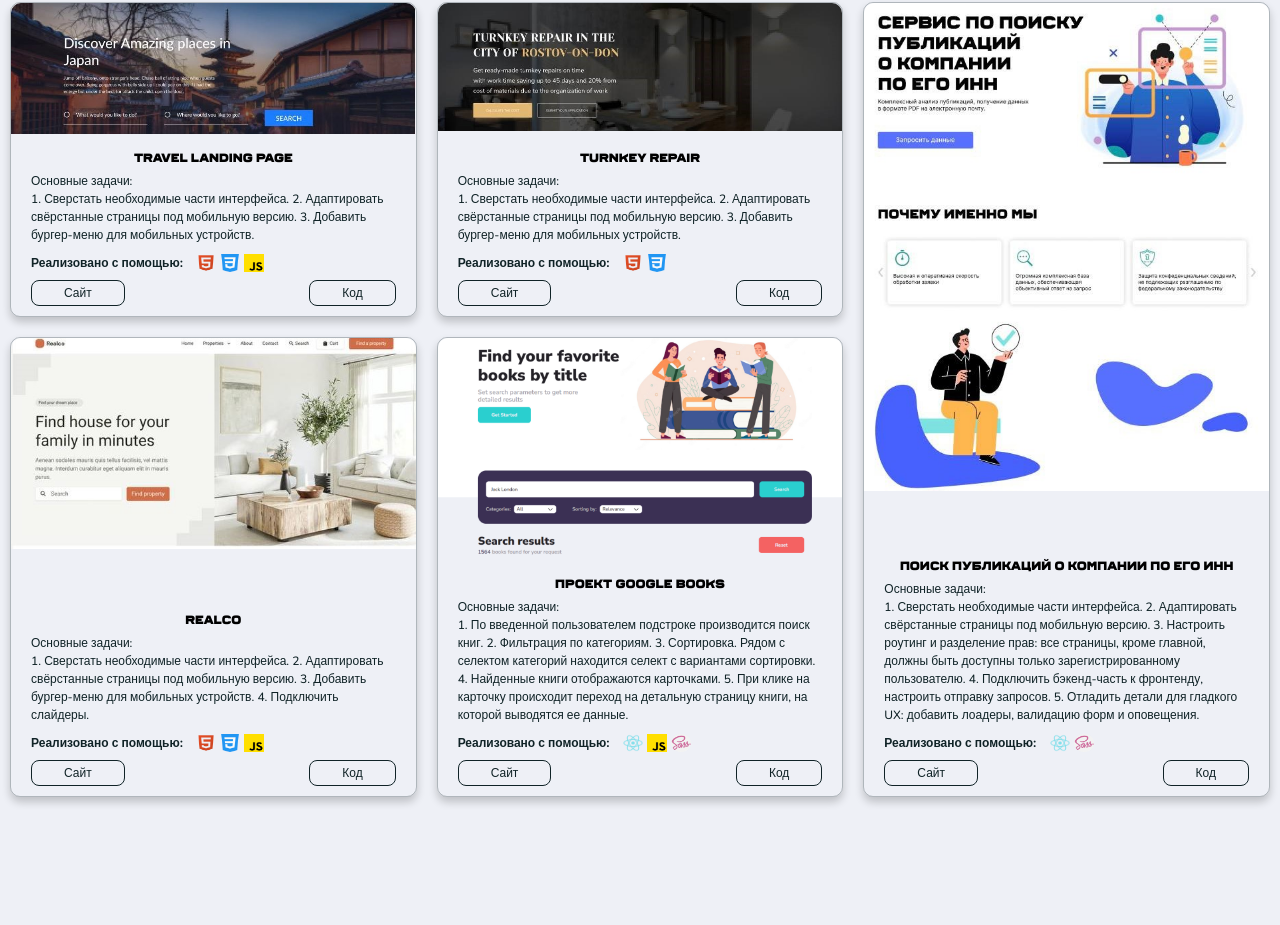
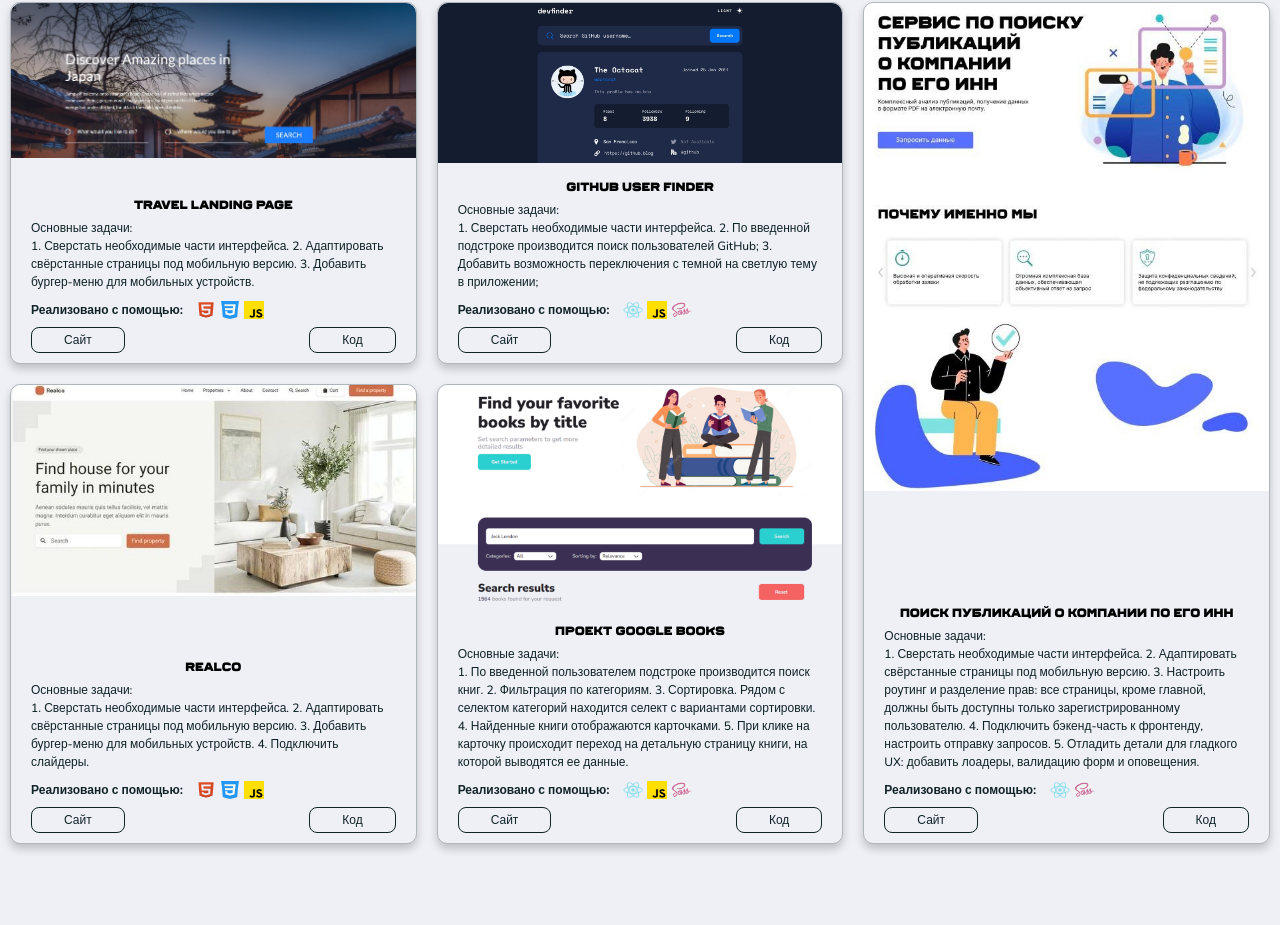
Before and after one commit to KivaVlad/React-Portfolio, a React (Create React App) app: page /#/projects in a window 1280 px wide. Shown: the part 1075-2000 px from the top of the page. Built offline with nearby package versions, Linux system fonts and the light colour scheme.

Commit message:
Добавил новый проект

```diff
--- a/src/pages/ProjectsPage/Projects.jsx
+++ b/src/pages/ProjectsPage/Projects.jsx
@@ -175,17 +175,17 @@ const Projects = () => {
                                 <img src={landing5} className="projects_image" alt="img"/>
                             </div>
                             <div className="projects_card_text">
-                                <div className="projects_card_title">Turnkey Repair</div>
+                                <div className="projects_card_title">GitHub User Finder</div>
                                 <div className="projects_card_subtitle">
                                     Основные задачи: <br/>
                                         1. Сверстать необходимые части интерфейса.
-                                        2. Адаптировать свёрстанные страницы под мобильную версию.
-                                        3. Добавить бургер-меню для мобильных устройств.<br/>
-                                    <span className="projects_card_subtitle_icon">Реализовано с помощью: <img src={htmlIcon}/><img src={cssIcon}/></span>
+                                        2. По введенной подстроке производится поиск пользователей GitHub;
+                                        3. Добавить возможность переключения с темной на светлую тему в приложении;<br/>
+                                    <span className="projects_card_subtitle_icon">Реализовано с помощью: <img src={reactIcon} alt=""/><img src={jsIcon} alt=""/><img src={sassIcon} alt="" /></span>
                                 </div>
                                 <div className="projects_card_buttons">
-                                    <Link target="_blank" to="https://kivavlad.github.io/Turnkey-Repair-Landing-page/" className="projects_card_button">Сайт</Link>
-                                    <Link target="_blank" to="https://github.com/KivaVlad/Turnkey-Repair-Landing-page" className="projects_card_button">Код</Link>
+                                    <Link target="_blank" to="https://kivavlad.github.io/Devfinder/" className="projects_card_button">Сайт</Link>
+                                    <Link target="_blank" to="https://github.com/KivaVlad/Devfinder" className="projects_card_button">Код</Link>
                                 </div>
                             </div>
                         </div>
```
Also changed, not shown: src/assets/images/landing-5.jpg, src/assets/images/landing-8.jpg.
